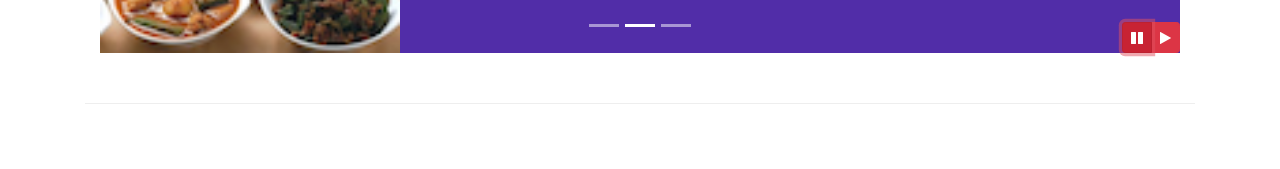
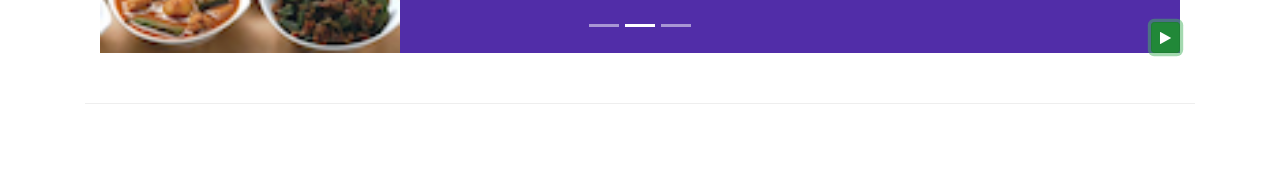
Before and after one commit to kaustubh3000/conFusion, a website: page index.html in a window 1280 px wide. Both pictures are taken after a click on the button 1137 px from the left and 668 px from the top of the page. Shown: the part 631-800 px from the top of the page. Drawn offline with nearby package versions, Linux system fonts and the light colour scheme.

Commit message:
more-JQuery

```diff
--- a/index.html
+++ b/index.html
@@ -303,14 +303,10 @@
                     </a>
 
 
-                    <div class="btn-group" id="carouselButton">
-                        <button class="btn btn-danger btn-sm" id="carousel-pause">
-                            <span class="fa fa-pause"></span>
-                        </button>
-                        <button class="btn btn-danger btn-sm" id="carousel-play">
-                            <span class="fa fa-play"></span>
-                        </button>
-                    </div>
+                    <button class="btn btn-success btn-sm" id="carouselButton">
+                        <span class="fa fa-pause"></span>
+                    </button>
+
 
                 </div>
             </div>
@@ -454,7 +450,7 @@
 
     </script> -->
 
-    <script>
+    <!-- <script>
         $(document).ready(function (){
             $('#mycarousel').carousel({interval: 2000});
             $('#carousel-pause').click(function (){
@@ -466,7 +462,28 @@
             });
 
         });
+    </script> -->
+
+    <script>
+        $(document).ready(function (){
+            $('#mycarousel').carousel({interval: 2000});
+
+            $('#carouselButton').click(function (){
+                if ($('#carouselButton').children('span').hasClass('fa-pause')){
+                    $('#mycarousel').carousel('pause');
+                    $('#carouselButton').children('span').removeClass('fa-pause');
+                    $('#carouselButton').children('span').addClass('fa-play');
+                }
+                else if ($('#carouselButton').children('span').hasClass('fa-play')){
+                    $('#mycarousel').carousel('cycle');
+                    $('#carouselButton').children('span').removeClass('fa-play');
+                    $('#carouselButton').children('span').addClass('fa-pause');
+                }
+
+            });
+        });
     </script>
+
 
 </body>
 
```
